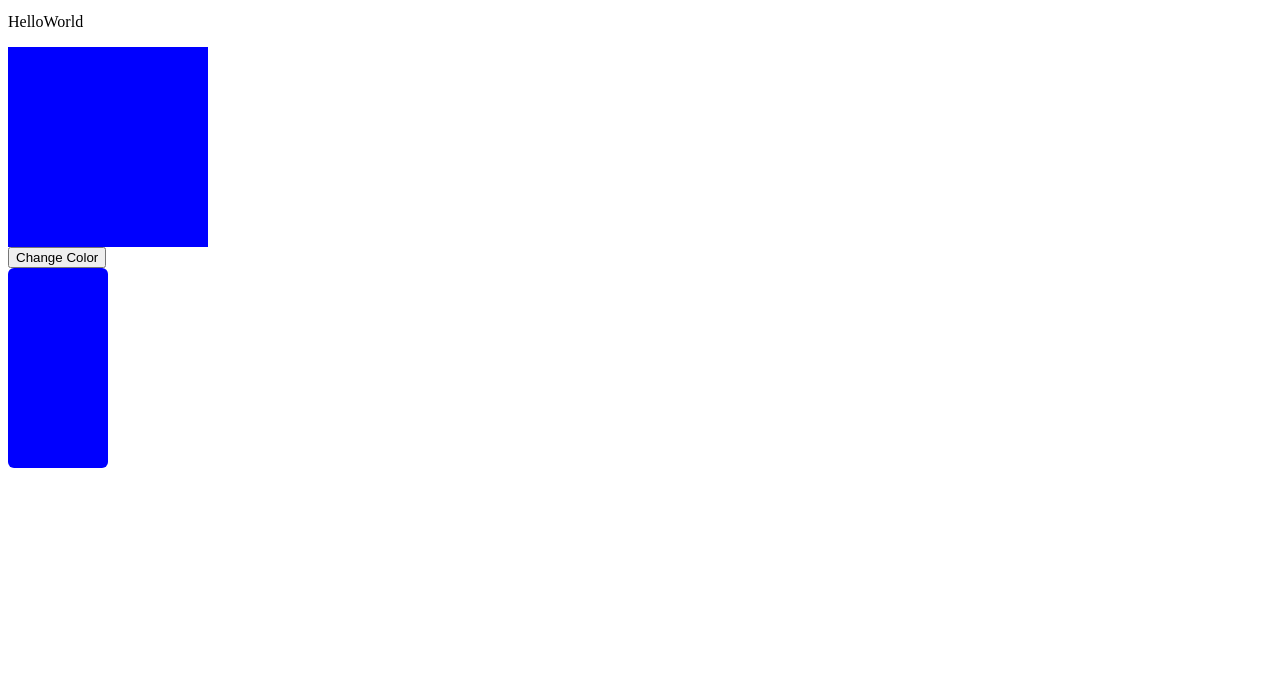
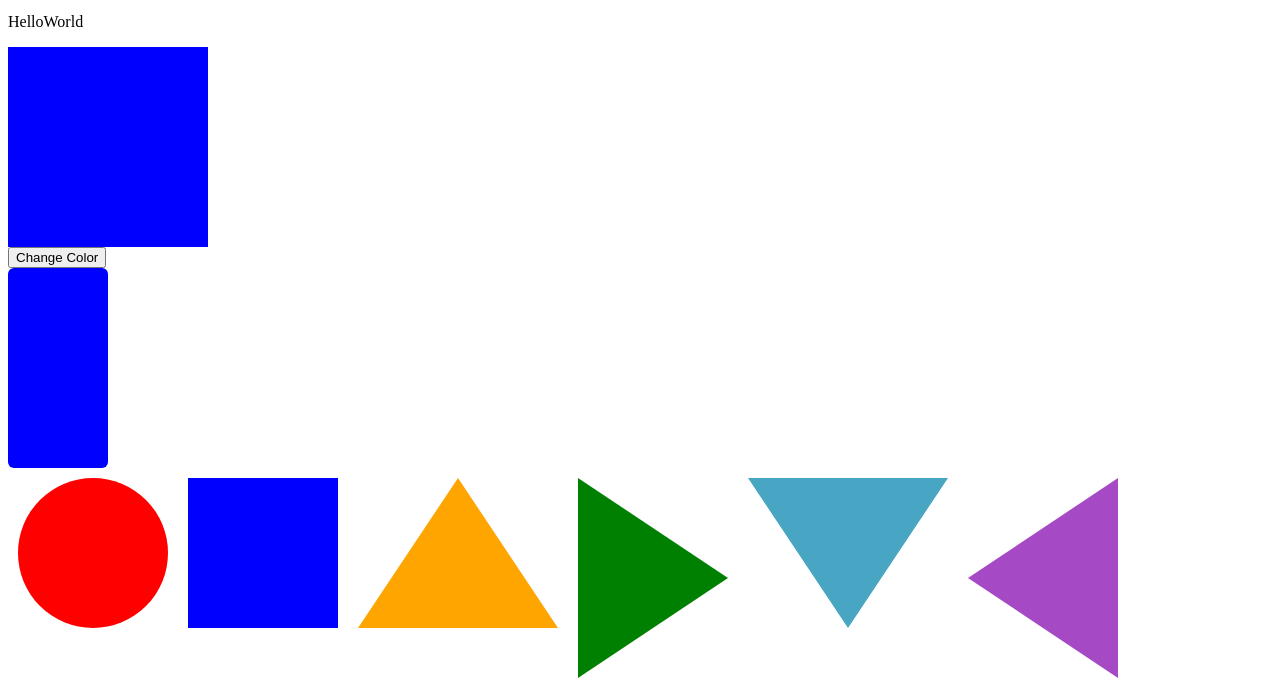
Before and after one commit to ChampionWin/AwesomeCode, a plain HTML site: page index2.html in a window 1280 px wide. Shown: the part 352-1040 px from the top of the page. Before the commit the page ends 828 px from the top, so only its background shows below. Drawn offline with Linux system fonts and the light colour scheme.

Commit message:
css class

```diff
--- a/index2.html
+++ b/index2.html
@@ -4,7 +4,7 @@
 <head>
     <meta charset="UTF-8">
     <title>Title</title>
-    <!-- <link rel="stylesheet" type="text/css" href="styles.css" media="screen" /> -->
+    <link rel="stylesheet" type="text/css" href="styles.css" media="screen" />
 </head>
 
 <body>
@@ -38,6 +38,10 @@
         <div style="width: 200px; height: 200px;" v-bind:style="{ 'background-color': color }"></div>
         <button v-on:click="changeColor">Change Color</button>
         <div v-bind:style="[styles, moreStyles]"></div>
+        <!-- ---- -->
+        <div class="shape" v-for="shape in shapes"
+        v-bind:class="[shape.shape, shape.direction ? shape.direction : '', { animate: shape.animate }]">
+        </div>
     </div>
 </body>
 <script src="vue.js"></script>
@@ -60,7 +64,15 @@
             color: 'blue',
             moreStyles: {
                 'border-radius': '6px'
-            }
+            },
+            shapes: [
+                { shape: 'circle' },
+                { shape: 'square', animate: true },
+                { shape: 'triangle', direction: 'up' },
+                { shape: 'triangle', direction: 'right', animate: true },
+                { shape: 'triangle', direction: 'down' },
+                { shape: 'triangle', direction: 'left', animate: true },
+            ]
         },
         filters: {
             uppercase: function (value, onlyFirstCharacter) {
@@ -74,17 +86,17 @@
                     return value.toUpperCase();
                 }
             },
-            uwfirst: function(value) {
-                if(!value) {
+            uwfirst: function (value) {
+                if (!value) {
                     return '';
                 }
                 var parts = value.toString().split(' ');
-                var uppercaseWords =  parts.map(function(word){
+                var uppercaseWords = parts.map(function (word) {
                     return word.charAt(0).toUpperCase() + word.slice(1);
                 });
                 return uppercaseWords.join(' ');
             },
-            removeSpaces: function(value) {
+            removeSpaces: function (value) {
                 if (!value) {
                     return '';
                 }
@@ -121,7 +133,7 @@
                     year: 2001
                 })
             },
-            changeColor: function() {
+            changeColor: function () {
                 if (this.color == 'blue') {
                     this.color = 'red';
                 } else {
@@ -147,12 +159,12 @@
                     return movie.name + '(' + movie.year + ')';
                 });
             },
-            styles: function() {
-                var height =  200;
+            styles: function () {
+                var height = 200;
 
                 return {
                     'background-color': 'blue',
-                    width: (height / 2)+ 'px',
+                    width: (height / 2) + 'px',
                     height: height + 'px'
                 }
             }
--- a/styles.css
+++ b/styles.css
@@ -1,3 +1,64 @@
 [v-cloak] {
     display: none
 }
+
+.shape {
+    width: 150px;
+    height: 150px;
+    float: left;
+    margin: 10px;
+}
+
+.circle {
+    background-color: red;
+    border-radius: 50%;
+}
+
+.square {
+    background-color: blue;
+}
+
+.triangle {
+    width: 0;
+    height: 0;
+  }
+
+  .triangle.up {
+    border-left: 100px solid transparent;
+    border-right: 100px solid transparent;
+    border-bottom: 150px solid orange;
+  }
+
+  .triangle.right {
+    border-top: 100px solid transparent;
+    border-bottom: 100px solid transparent;
+    border-left: 150px solid green;
+  }
+
+  .triangle.down {
+    border-left: 100px solid transparent;
+    border-right: 100px solid transparent;
+    border-top: 150px solid #49A5C4;
+  }
+
+  .triangle.left {
+    border-top: 100px solid transparent;
+    border-bottom: 100px solid transparent;
+    border-right: 150px solid #A549C4;
+  }
+
+  /* Animations */
+  .shape.animate {
+    animation-name: stretch;
+    animation-duration: 1.0s;
+    animation-timing-function: ease-out;
+  }
+
+  @keyframes stretch {
+    0% {
+      transform: scale(.3);
+    }
+    100% {
+      transform: scale(1.0);
+    }
+  }
```
